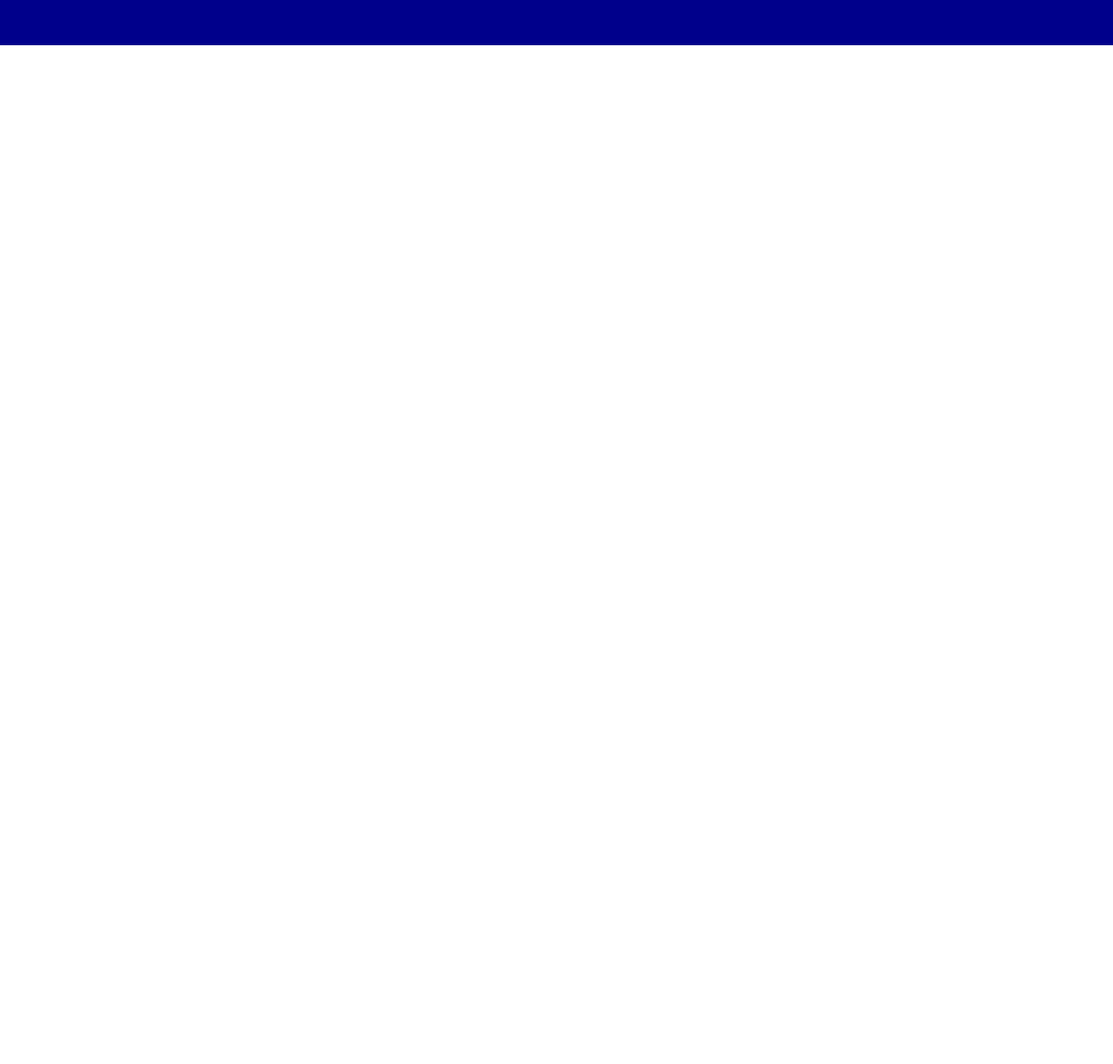
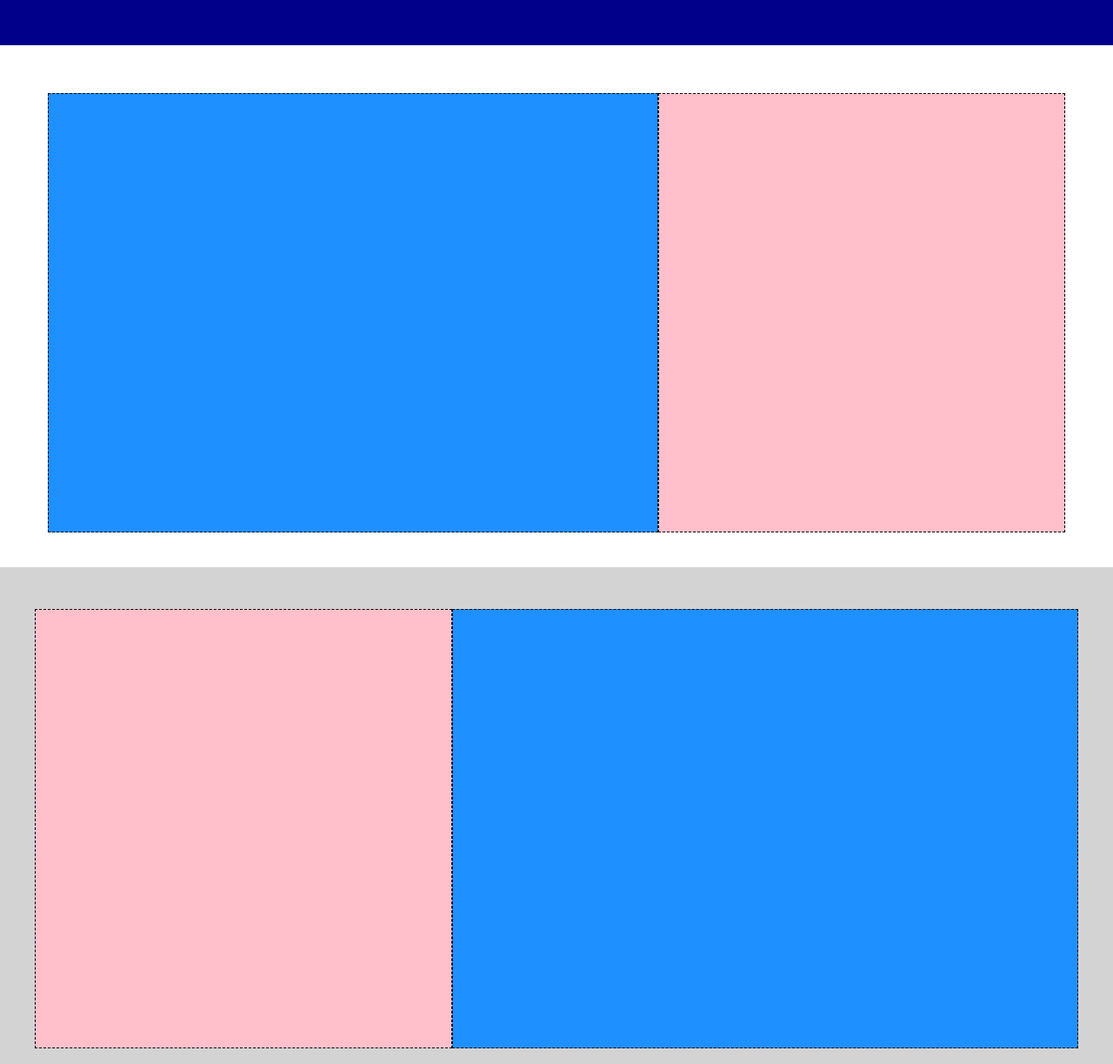
Before and after one commit to LorenzoMoccia/htmlcss-struttura-discord, a plain HTML site: page index.html in a window 1280 px wide. Shown: the part 537-1760 px from the top of the page at 87% size. Before the commit the page ends 800 px from the top, so only its background shows below. Drawn offline with Linux system fonts and the light colour scheme.

Commit message:
MAIN TERMINATO

```diff
--- a/css/style.css
+++ b/css/style.css
@@ -50,5 +50,49 @@
     height: 400px;
     background-color: rgb(238,130,238);
     justify-content: center;
+    border: 1px dashed black;
 
 }
+
+.prima{
+    height: 600px;
+    display: flex;
+    justify-content: center;
+    padding: 55px;
+}
+
+.container-blu{
+    width: 720px;
+    height: 505px;
+    background-color: rgb(30,144,255);
+    border: 1px dashed black;
+}
+
+.container-rosa{
+    width: 480px;
+    height: 505px;
+    background-color: rgb(255,192,203);
+    border: 1px dashed black;
+}
+
+.seconda{
+    height: 600px;
+    background-color: rgb(211,211,211);
+    display: flex;
+    justify-content: center;
+    align-items: center;
+}
+
+.terza{
+    height: 1000px;
+    background-color: rgb(211,211,211);
+    display: flex;
+    justify-content: center;
+    align-items: center;
+}
+
+.container-verde{
+    width: 1200px;
+    height: 900px;
+    background-color: rgb(34,139, 34);
+}
--- a/index.html
+++ b/index.html
@@ -22,7 +22,26 @@
         </div>
     </header>
 
-    <main></main>
+    <main>
+        <section class="prima">
+            <div class="container-blu"></div>
+            <div class="container-rosa"></div>
+        </section>
+
+        <section class="seconda">
+            <div class="container-rosa"></div>
+            <div class="container-blu"></div>
+        </section>
+
+        <section class="prima">
+            <div class="container-blu"></div>
+            <div class="container-rosa"></div>
+        </section>
+
+        <section class="terza">
+            <div class="container-verde"></div>
+        </section>
+    </main>
     <footer></footer>
 </body>
 </html>
```
